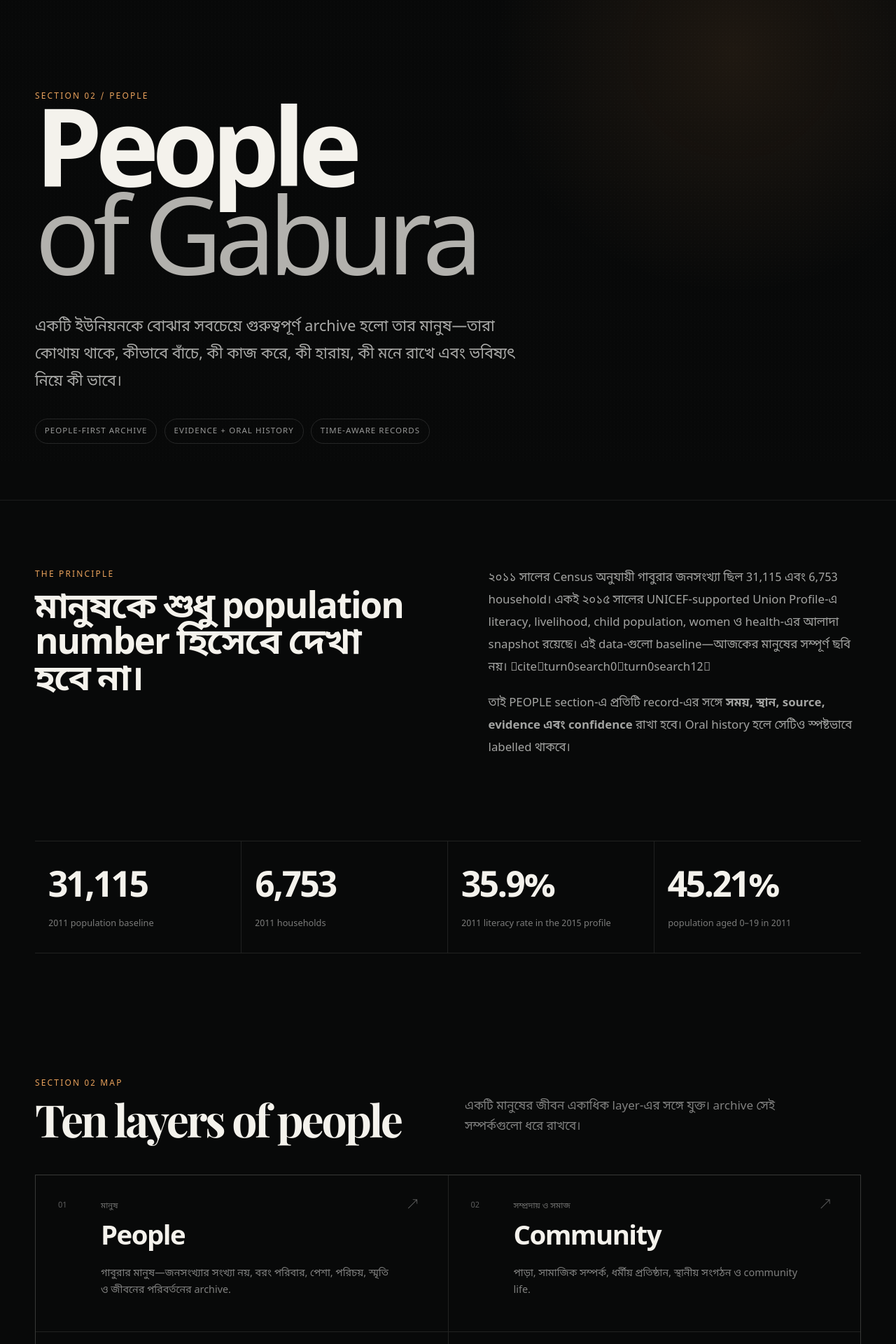
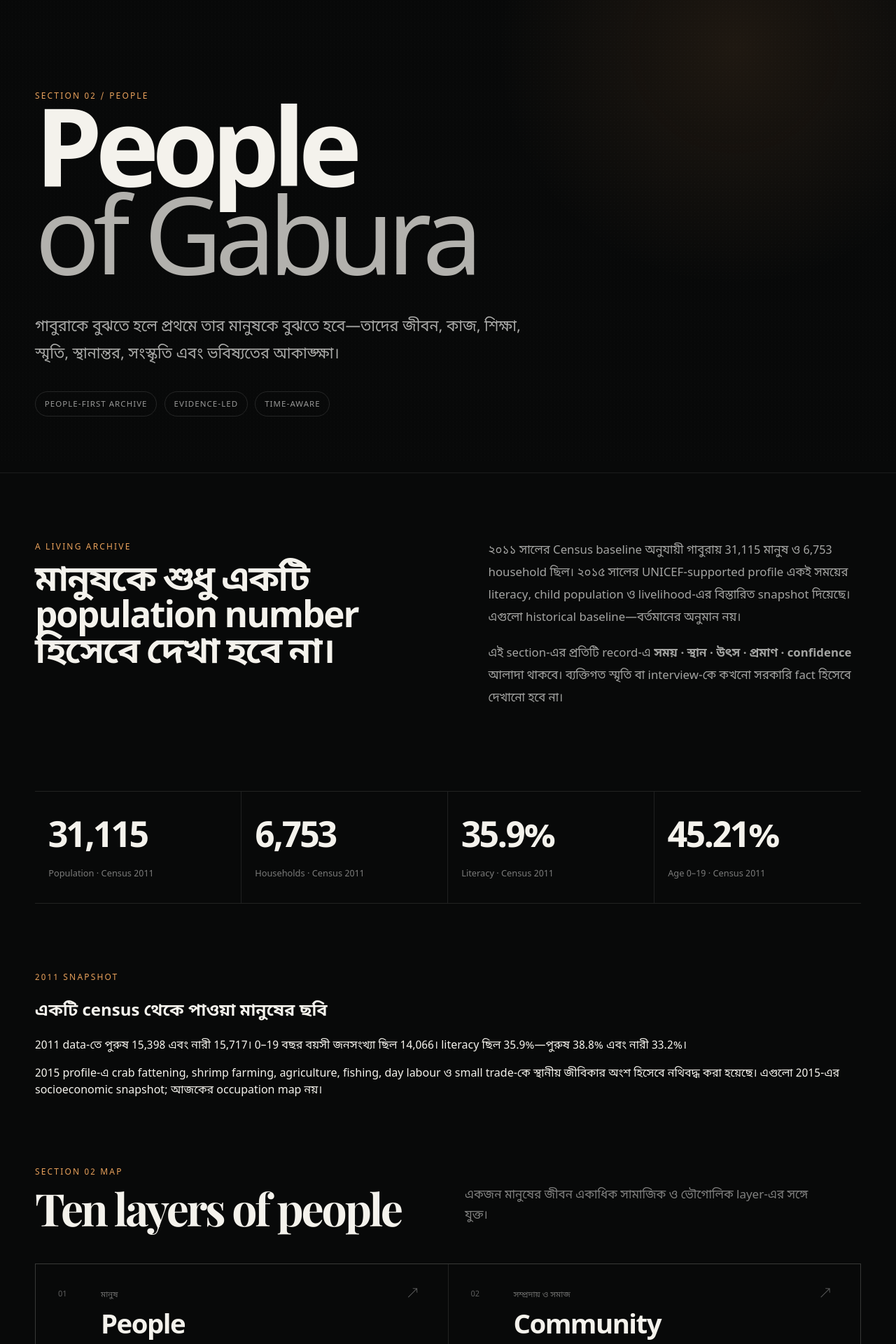
Before and after one commit to triyad2009/Gabura_Union, a Next.js app: page /people in a window 1280 px wide. Shown: the part 140-2060 px from the top of the page at 70% size. Built offline with nearby package versions, Linux system fonts and the light colour scheme.

Commit message:
polish: re-polish section 02 people

```diff
--- a/app/people/page.tsx
+++ b/app/people/page.tsx
@@ -1,70 +1,77 @@
 import Link from "next/link";
 
-const subsections = [
-  {n:"01",slug:"people",title:"People",bn:"মানুষ",desc:"গাবুরার মানুষ—জনসংখ্যার সংখ্যা নয়, বরং পরিবার, পেশা, পরিচয়, স্মৃতি ও জীবনের পরিবর্তনের archive."},
-  {n:"02",slug:"community",title:"Community",bn:"সম্প্রদায় ও সমাজ",desc:"পাড়া, সামাজিক সম্পর্ক, ধর্মীয় প্রতিষ্ঠান, স্থানীয় সংগঠন ও community life."},
-  {n:"03",slug:"education",title:"Education",bn:"শিক্ষা",desc:"স্কুল, মাদ্রাসা, শিক্ষার্থী, শিক্ষক, dropout, literacy এবং শিক্ষার ইতিহাস."},
-  {n:"04",slug:"health",title:"Health",bn:"স্বাস্থ্য",desc:"স্বাস্থ্যকেন্দ্র, মাতৃ ও শিশুস্বাস্থ্য, পানি-স্যানিটেশন, চিকিৎসা-প্রাপ্তি ও স্থানীয় স্বাস্থ্য বাস্তবতা."},
-  {n:"05",slug:"livelihood",title:"Livelihood",bn:"জীবিকা",desc:"কাঁকড়া, চিংড়ি, কৃষি, মাছ, বননির্ভর কাজ, দিনমজুরি, ব্যবসা ও seasonal income."},
-  {n:"06",slug:"women-and-children",title:"Women & Children",bn:"নারী ও শিশু",desc:"নারী ও শিশুদের জীবন, অধিকার, শিক্ষা, শ্রম, স্বাস্থ্য ও vulnerability."},
-  {n:"07",slug:"youth",title:"Youth",bn:"তরুণ প্রজন্ম",desc:"তরুণদের শিক্ষা, কাজ, migration, sport, digital life এবং ভবিষ্যতের আকাঙ্ক্ষা."},
-  {n:"08",slug:"migration",title:"Migration",bn:"অভিবাসন",desc:"মৌসুমি ও স্থায়ী migration—কেন মানুষ যায়, কোথায় যায় এবং ফিরে এসে কী বদলায়."},
-  {n:"09",slug:"culture",title:"Culture",bn:"সংস্কৃতি",desc:"ভাষা, লোকাচার, ধর্মীয় ও সামাজিক উৎসব, গান, খাবার, পোশাক, স্মৃতি ও স্থানীয় ঐতিহ্য."},
-  {n:"10",slug:"sports",title:"Sports",bn:"খেলাধুলা",desc:"স্থানীয় খেলাধুলা, মাঠ, দল, খেলোয়াড়, tournament এবং community identity."}
+const layers = [
+ ["01","People","মানুষ","পরিবার, পরিচয়, পেশা, জীবন ও স্মৃতির verified archive."],
+ ["02","Community","সম্প্রদায় ও সমাজ","পাড়া, প্রতিষ্ঠান, সামাজিক সম্পর্ক ও community life."],
+ ["03","Education","শিক্ষা","স্কুল, মাদ্রাসা, শিক্ষক, শিক্ষার্থী ও শিক্ষার ইতিহাস."],
+ ["04","Health","স্বাস্থ্য","চিকিৎসা, পানি, স্যানিটেশন ও স্বাস্থ্যসেবায় প্রবেশাধিকার."],
+ ["05","Livelihood","জীবিকা","কাঁকড়া, চিংড়ি, কৃষি, মাছ, বন ও অন্যান্য কাজ."],
+ ["06","Women & Children","নারী ও শিশু","শিক্ষা, স্বাস্থ্য, শ্রম, অধিকার ও vulnerability."],
+ ["07","Youth","তরুণ প্রজন্ম","শিক্ষা, কাজ, খেলাধুলা, digital life ও aspiration."],
+ ["08","Migration","অভিবাসন","মৌসুমি ও স্থায়ী migration-এর কারণ, গন্তব্য ও প্রভাব."],
+ ["09","Culture","সংস্কৃতি","ভাষা, আচার, উৎসব, খাবার, গান ও স্থানীয় স্মৃতি."],
+ ["10","Sports","খেলাধুলা","মাঠ, দল, খেলোয়াড়, tournament ও community identity."]
 ];
 
-export default function PeoplePage(){
+export default function PeoplePage() {
  return <main>
   <header className="nav"><div className="wrap history-nav">
    <Link className="brand" href="/">GABURA ARCHIVE</Link>
    <Link className="navlink" href="/">← ARCHIVE</Link>
   </div></header>
 
-  <section className="people-hero">
-   <div className="wrap">
-    <div className="eyebrow">Section 02 / PEOPLE</div>
-    <h1>People<br/><em>of Gabura</em></h1>
-    <p>একটি ইউনিয়নকে বোঝার সবচেয়ে গুরুত্বপূর্ণ archive হলো তার মানুষ—তারা কোথায় থাকে, কীভাবে বাঁচে, কী কাজ করে, কী হারায়, কী মনে রাখে এবং ভবিষ্যৎ নিয়ে কী ভাবে।</p>
-    <div className="people-meta"><span>People-first archive</span><span>Evidence + oral history</span><span>Time-aware records</span></div>
-   </div>
-  </section>
+  <section className="people-hero"><div className="wrap">
+   <div className="eyebrow">SECTION 02 / PEOPLE</div>
+   <h1>People<br/><em>of Gabura</em></h1>
+   <p>গাবুরাকে বুঝতে হলে প্রথমে তার মানুষকে বুঝতে হবে—তাদের জীবন, কাজ, শিক্ষা, স্মৃতি, স্থানান্তর, সংস্কৃতি এবং ভবিষ্যতের আকাঙ্ক্ষা।</p>
+   <div className="people-meta"><span>People-first archive</span><span>Evidence-led</span><span>Time-aware</span></div>
+  </div></section>
 
   <section className="people-lead"><div className="wrap people-lead-grid">
-   <div><div className="eyebrow">The principle</div><h2>মানুষকে শুধু population number হিসেবে দেখা হবে না।</h2></div>
-   <div><p>২০১১ সালের Census অনুযায়ী গাবুরার জনসংখ্যা ছিল 31,115 এবং 6,753 household। একই ২০১৫ সালের UNICEF-supported Union Profile-এ literacy, livelihood, child population, women ও health-এর আলাদা snapshot রয়েছে। এই data-গুলো baseline—আজকের মানুষের সম্পূর্ণ ছবি নয়। citeturn0search0turn0search12</p><p>তাই PEOPLE section-এ প্রতিটি record-এর সঙ্গে <b>সময়, স্থান, source, evidence এবং confidence</b> রাখা হবে। Oral history হলে সেটিও স্পষ্টভাবে labelled থাকবে।</p></div>
+   <div><div className="eyebrow">A living archive</div><h2>মানুষকে শুধু একটি population number হিসেবে দেখা হবে না।</h2></div>
+   <div>
+    <p>২০১১ সালের Census baseline অনুযায়ী গাবুরায় 31,115 মানুষ ও 6,753 household ছিল। ২০১৫ সালের UNICEF-supported profile একই সময়ের literacy, child population ও livelihood-এর বিস্তারিত snapshot দিয়েছে। এগুলো historical baseline—বর্তমানের অনুমান নয়।</p>
+    <p>এই section-এর প্রতিটি record-এ <strong>সময় · স্থান · উৎস · প্রমাণ · confidence</strong> আলাদা থাকবে। ব্যক্তিগত স্মৃতি বা interview-কে কখনো সরকারি fact হিসেবে দেখানো হবে না।</p>
+   </div>
   </div></section>
 
   <section className="people-stats"><div className="wrap people-stat-grid">
-   <div><strong>31,115</strong><span>2011 population baseline</span></div>
-   <div><strong>6,753</strong><span>2011 households</span></div>
-   <div><strong>35.9%</strong><span>2011 literacy rate in the 2015 profile</span></div>
-   <div><strong>45.21%</strong><span>population aged 0–19 in 2011</span></div>
+   <div><strong>31,115</strong><span>Population · Census 2011</span></div>
+   <div><strong>6,753</strong><span>Households · Census 2011</span></div>
+   <div><strong>35.9%</strong><span>Literacy · Census 2011</span></div>
+   <div><strong>45.21%</strong><span>Age 0–19 · Census 2011</span></div>
+  </div></section>
+
+  <section className="people-profile"><div className="wrap profile-grid">
+   <div><div className="eyebrow">2011 SNAPSHOT</div><h2>একটি census থেকে পাওয়া মানুষের ছবি</h2></div>
+   <div className="profile-copy">
+    <p>2011 data-তে পুরুষ 15,398 এবং নারী 15,717। 0–19 বছর বয়সী জনসংখ্যা ছিল 14,066। literacy ছিল 35.9%—পুরুষ 38.8% এবং নারী 33.2%।</p>
+    <p>2015 profile-এ crab fattening, shrimp farming, agriculture, fishing, day labour ও small trade-কে স্থানীয় জীবিকার অংশ হিসেবে নথিবদ্ধ করা হয়েছে। এগুলো 2015-এর socioeconomic snapshot; আজকের occupation map নয়।</p>
+   </div>
   </div></section>
 
   <section className="people-sections"><div className="wrap">
-   <div className="section-heading"><div><div className="eyebrow">Section 02 map</div><h2>Ten layers of people</h2></div><p>একটি মানুষের জীবন একাধিক layer-এর সঙ্গে যুক্ত। archive সেই সম্পর্কগুলো ধরে রাখবে।</p></div>
-   <div className="people-grid">{subsections.map(x=><Link className="people-card" href={`/people/${x.slug}`} key={x.slug}><span>{x.n}</span><div><small>{x.bn}</small><h3>{x.title}</h3><p>{x.desc}</p></div><b>↗</b></Link>)}</div>
+   <div className="section-heading"><div><div className="eyebrow">SECTION 02 MAP</div><h2>Ten layers of people</h2></div><p>একজন মানুষের জীবন একাধিক সামাজিক ও ভৌগোলিক layer-এর সঙ্গে যুক্ত।</p></div>
+   <div className="people-grid">{layers.map(([n,title,bn,desc])=><div className="people-card" key={n}><span>{n}</span><div><small>{bn}</small><h3>{title}</h3><p>{desc}</p></div><b>↗</b></div>)}</div>
   </div></section>
 
   <section className="people-method"><div className="wrap people-method-grid">
-   <div><div className="eyebrow">Archive method</div><h2>একজন মানুষের record কীভাবে তৈরি হবে?</h2></div>
+   <div><div className="eyebrow">ARCHIVE METHOD</div><h2>একজন মানুষের record কীভাবে তৈরি হবে?</h2><p className="method-intro">শুধু নাম সংগ্রহ নয়—একটি record-এর সঙ্গে তার প্রমাণের পথও থাকবে।</p></div>
    <div className="method-list">
-    <div><b>01</b><span>Identity — নাম/পরিচয়ের প্রয়োজনীয় তথ্য</span></div>
-    <div><b>02</b><span>Place — village, mouza, ward বা locality</span></div>
-    <div><b>03</b><span>Time — record-এর নির্দিষ্ট সময়</span></div>
-    <div><b>04</b><span>Evidence — document, interview, photo বা public record</span></div>
-    <div><b>05</b><span>Source — কে/কোথা থেকে তথ্য এসেছে</span></div>
-    <div><b>06</b><span>Confidence — verified, documented, reported বা oral history</span></div>
+    <div><b>01</b><span><strong>Identity</strong> — প্রয়োজনীয় পরিচয় তথ্য</span></div>
+    <div><b>02</b><span><strong>Place</strong> — village, mouza, ward বা locality</span></div>
+    <div><b>03</b><span><strong>Time</strong> — তথ্যটি কোন সময়ের</span></div>
+    <div><b>04</b><span><strong>Evidence</strong> — document, interview, photo বা public record</span></div>
+    <div><b>05</b><span><strong>Source</strong> — তথ্যের উৎস ও provenance</span></div>
+    <div><b>06</b><span><strong>Confidence</strong> — verified / documented / reported / oral history</span></div>
    </div>
   </div></section>
 
   <section className="people-research"><div className="wrap people-research-box">
-   <div><div className="eyebrow">Research queue</div><h2>যে database এখনো তৈরি করতে হবে</h2></div>
-   <div className="research-grid">
-    <span>Village-wise current population</span><span>Household change</span><span>Occupation map</span><span>Education history</span><span>Health access</span><span>Migration patterns</span><span>Women-led households</span><span>Youth profiles</span><span>Local leaders & institutions</span><span>Oral histories</span><span>Community organizations</span><span>Sports personalities</span>
-   </div>
+   <div><div className="eyebrow">RESEARCH QUEUE</div><h2>যে মানুষ-ভিত্তিক database এখনো তৈরি হবে</h2></div>
+   <div className="research-grid"><span>Village-wise population</span><span>Household change</span><span>Occupation map</span><span>Education history</span><span>Health access</span><span>Migration patterns</span><span>Women-led households</span><span>Youth profiles</span><span>Local institutions</span><span>Oral histories</span><span>Community groups</span><span>Sports profiles</span></div>
   </div></section>
 
-  <section className="people-source"><div className="wrap"><div className="eyebrow">Source note</div><p>এই landing page-এর baseline figures মূলত 2011 Population & Housing Census এবং 2015 UNICEF-supported Profile of Gabura Union থেকে নেওয়া। Profile-এ 2011 literacy 35.9%, 0–19 population 45.21% এবং livelihood-এর sectoral distribution-ও দেওয়া হয়েছে। পুরোনো data-কে current fact হিসেবে ব্যবহার করা হবে না। citeturn0search0</p></div></section>
- </main>
+  <section className="people-source"><div className="wrap"><div className="eyebrow">SOURCE DISCIPLINE</div><p>2011 Census এবং 2015 UNICEF-supported Gabura Union Profile এই page-এর historical baseline। সরকারি source-এ থাকা পুরোনো সংখ্যা এবং বর্তমান population একসঙ্গে মেশানো হবে না। নতুন সংখ্যা পাওয়া গেলে year + source + methodology-সহ আলাদা snapshot তৈরি হবে।</p></div></section>
+ </main>;
 }
```
